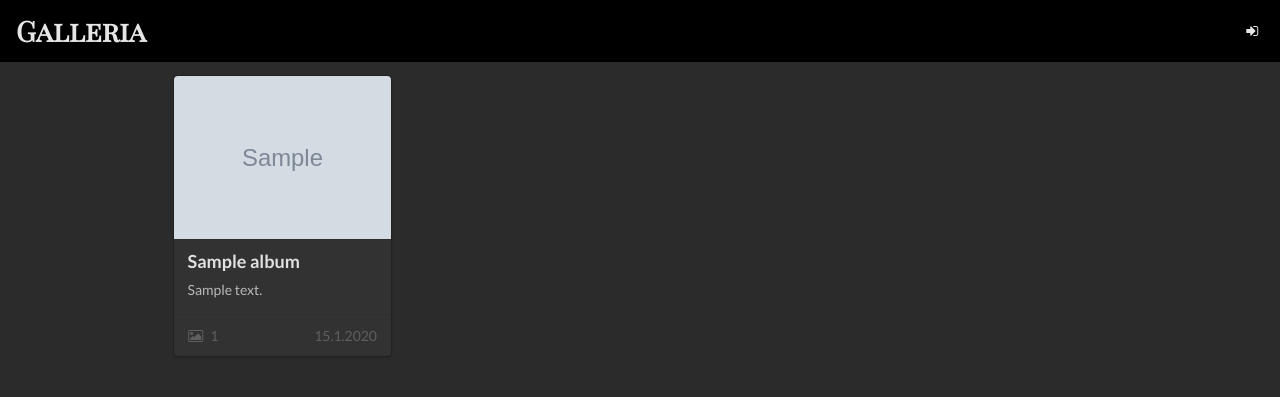
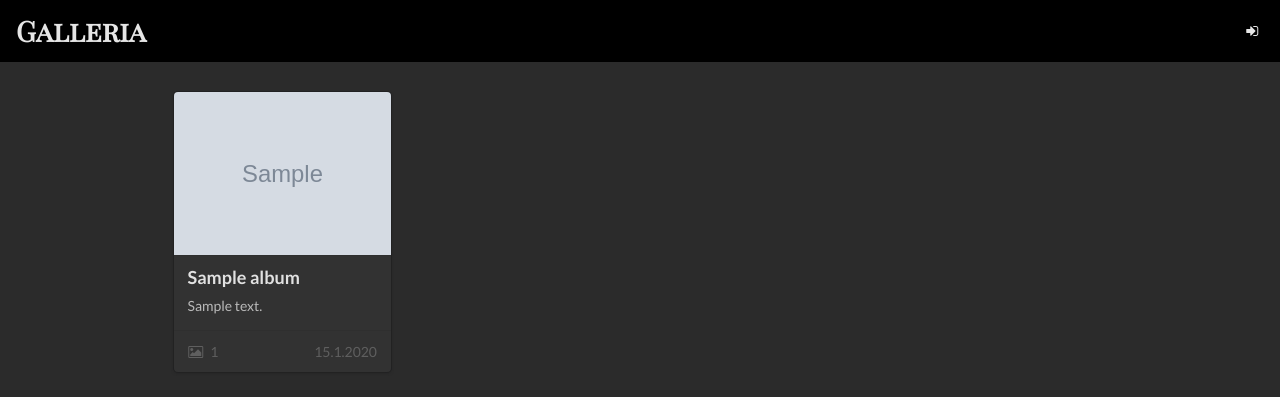
Before and after one commit to pr0ser/gallery, a Django app: page / in a window 1280 px wide. Shown: the top 397 px of the page. Run offline with Django 3.2, Linux system fonts and the light colour scheme; tables that the repository leaves empty hold one stand-in row (values such as "Sample post"); grey boxes marked "Sample" are stand-in pictures; parts of the project's set-up code (start-up, migrations or seed data) failed here and were passed over.

Commit message:
Add more space before and after album listings

```diff
--- a/photogallery/gallery/templates/album.html
+++ b/photogallery/gallery/templates/album.html
@@ -106,8 +106,9 @@
             </a>
           </div>
         {% endfor %}
+      </div>
+      <div class="ui hidden divider"></div>
 
-      </div>
       {% if is_paginated %}
         <div class="ui hidden divider"></div>
         <div class="ui pagination menu">
--- a/photogallery/gallery/templates/index.html
+++ b/photogallery/gallery/templates/index.html
@@ -6,6 +6,7 @@
 {% block content %}
   {% if albums %}
     <div class="ui container">
+    <div class="ui hidden divider"></div>
       <div class="ui four stackable cards">
         {% for album in albums %}
           <a class="ui card" href="{% url 'gallery:album' album.directory %}">
@@ -35,6 +36,7 @@
           </a>
         {% endfor %}
       </div>
+      <div class="ui hidden divider"></div>
     </div>
   {% else %}
     <div class="ui container">
```
